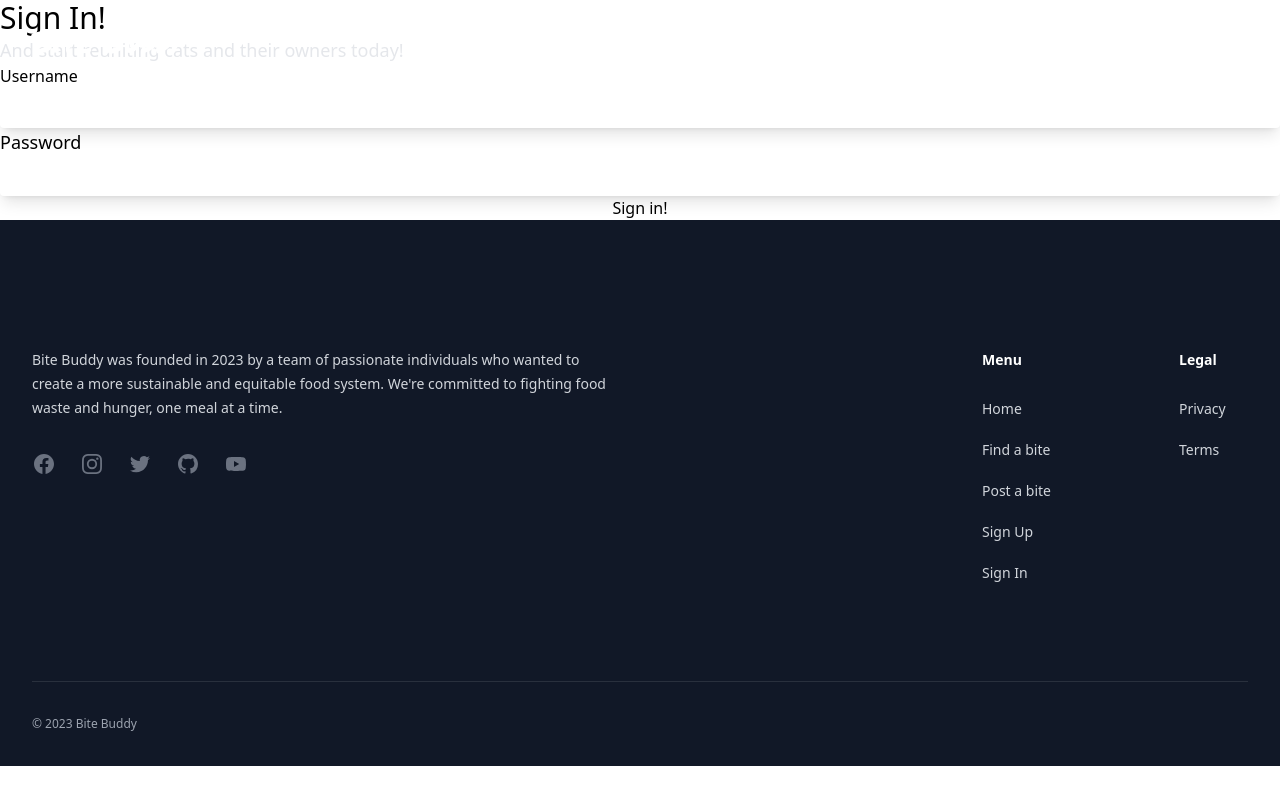
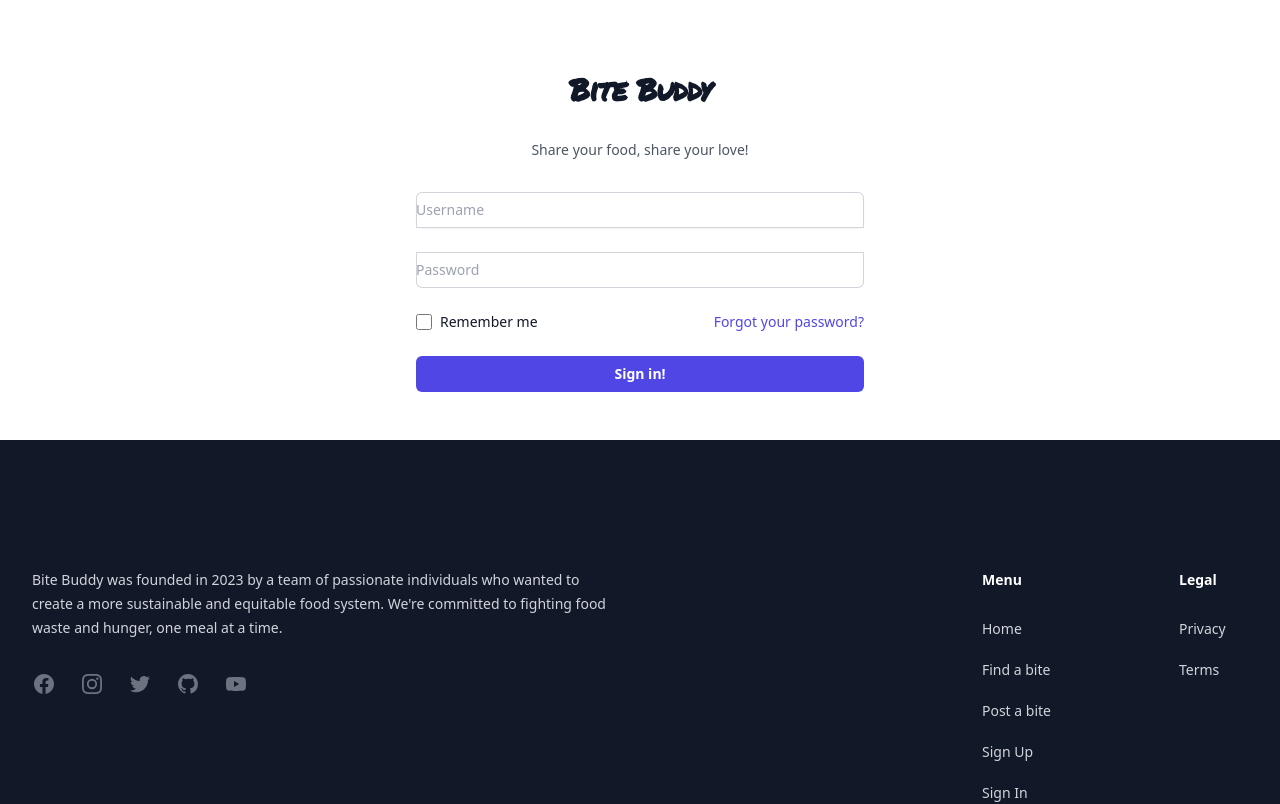
Before and after one commit to LenySebski/Islandmeistarmot-2023, a React (Vite) app in the folder frontend/: page /login in a window 1280 px wide. Shown: the top 804 px of the page. Built offline with nearby package versions, Linux system fonts and the light colour scheme.

Commit message:
initial design to sign-in page

```diff
--- a/frontend/package.json
+++ b/frontend/package.json
@@ -28,6 +28,6 @@
     "postcss": "^8.4.21",
     "sass": "^1.58.0",
     "tailwindcss": "^3.2.7",
-    "vite": "^4.1.0"
+    "vite": "^4.2.0"
   }
 }
--- a/frontend/src/components/LoginForm.jsx
+++ b/frontend/src/components/LoginForm.jsx
@@ -1,6 +1,7 @@
 import { useState, useContext } from "react";
 import { UserContext } from "../context/UserContext";
 import { useNavigate } from "react-router-dom";
+
 const LoginForm = () => {
 	const [username, setUsername] = useState("");
 	const [password, setPassword] = useState("");
@@ -30,30 +31,56 @@ const LoginForm = () => {
 		}
 	};
 
+
 	return (
-		<div className='flex flex-col justify-center'>
-			<h2 className='text-extrabold text-3xl '>Sign In!</h2>
-			<h3 className='text-lg text-gray-200'>
-				And start reuniting cats and their owners today!
-			</h3>
-			<form onSubmit={handleSubmit} className='flex flex-col'>
-				<label className='form__label'>Username</label>
+		<div className="flex min-h-full items-center justify-center py-12 px-4 sm:px-6 lg:px-8">
+			<div className="w-full max-w-md space-y-8">
+				<h2 className="mt-6 text-center text-3xl font-bold tracking-tight text-gray-900 font-logo">Bite Buddy</h2>
+				<p className="mt-2 text-center text-sm text-gray-600">Share your food, share your love!</p>
+				<form onSubmit={handleSubmit} className="mt-8 space-y-6">
+				<div className="-space-y-px rounded-md shadow-sm">
+					<div>
+					<label className='sr-only'></label>
 						<input
-					className='rounded bg-white shadow-lg p-2'
+							className='relative block w-full rounded-t-md border-0 py-1.5 text-gray-900 ring-1 ring-inset ring-gray-300 placeholder:text-gray-400 focus:z-10 focus:ring-2 focus:ring-inset focus:ring-indigo-600 sm:text-sm sm:leading-6'
 							type='text'
 							required
 							value={username}
 							onChange={(e) => setUsername(e.target.value)}
+							placeholder="Username"
 						/>
-				<label className='text-lg'>Password</label>
+					</div>
+				</div>
+					<label className='sr-only'></label>
 						<input
-					className='rounded bg-white shadow-lg p-2'
+							className='relative block w-full rounded-b-md border-0 py-1.5 text-gray-900 ring-1 ring-inset ring-gray-300 placeholder:text-gray-400 focus:z-10 focus:ring-2 focus:ring-inset focus:ring-indigo-600 sm:text-sm sm:leading-6'
 							type='password'
 							required
 							value={password}
 							onChange={(e) => setPassword(e.target.value)}
+							placeholder="Password"
 						/>
-				<button className='btn'>Sign in!</button>
+
+				<div className="flex items-center justify-between">
+					<div className="flex items-center">
+						<input
+						id="remember-me"
+						name="remember-me"
+						type="checkbox"
+						className="h-4 w-4 rounded border-gray-300 text-indigo-600 focus:ring-indigo-600"
+						/>
+						<label htmlFor="remember-me" className="ml-2 block text-sm text-gray-900">
+						Remember me
+						</label>
+					</div>
+
+					<div className="text-sm">
+						<a href="#" className="font-medium text-indigo-600 hover:text-indigo-500">
+						Forgot your password?
+						</a>
+					</div>
+				</div>
+					<button className='group relative flex w-full justify-center rounded-md bg-indigo-600 py-2 px-3 text-sm font-semibold text-white hover:bg-indigo-500 focus-visible:outline focus-visible:outline-2 focus-visible:outline-offset-2 focus-visible:outline-indigo-600'>Sign in!</button>
 					{error && (
 						<div className='form__error-container'>
 							<span className='form__error-text'>{error.message}</span>
@@ -68,6 +95,7 @@ const LoginForm = () => {
 					)}
 				</form>
 			</div>
+		</div>
 	);
 };
 
```
Also changed, not shown: 1 other file (tests, documents, lock files or other folders). Lines whose indentation alone changed are shown as unchanged.
